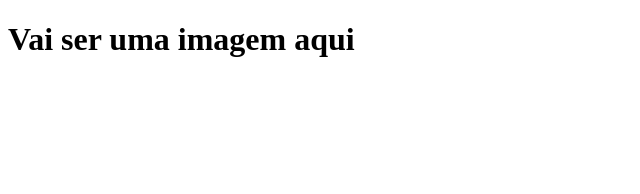
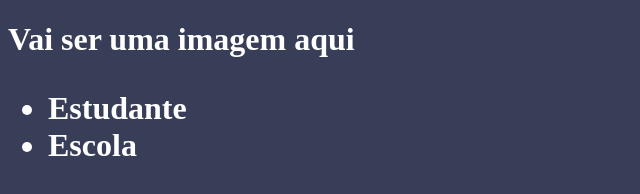
Before and after one commit to Matheus405felipe/cite-criativo-alura, a plain HTML site: page index.html in a window 1280 px wide. Shown: the whole page, without its empty margins (0-640 px from the left). Drawn offline with Linux system fonts and the light colour scheme.

Commit message:
Add files via upload

```diff
--- a/index.html
+++ b/index.html
@@ -11,3 +11,11 @@
 
 </body>
 </html>
+<title>Document</title>
+ <link rel="stylesheet" href="style.css">
+ <header>
+ <ul>
+    <li>Estudante</li>
+    <li>Escola</li>
+ </ul>
+</header>
--- a/style.css
+++ b/style.css
@@ -1 +1,8 @@
 #383D58
+body {
+#383D58
+}
+body {
+background-color: #383D58;
+color: white;
+}
```
